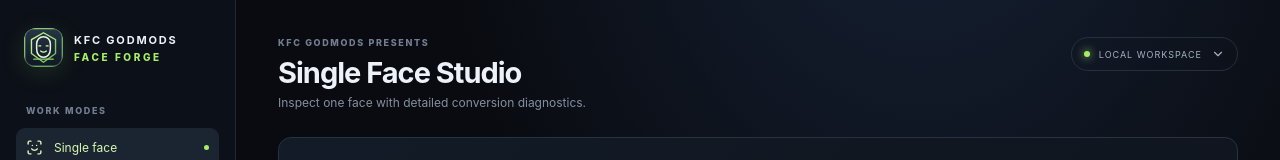
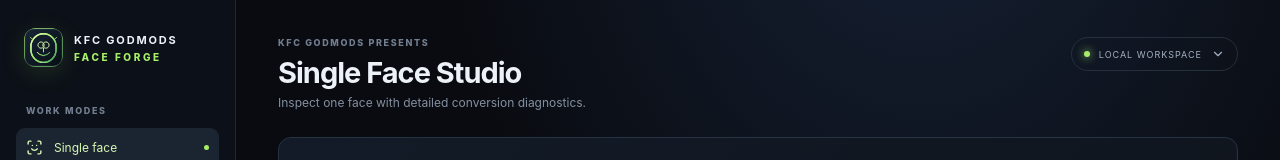
Before and after one commit to THEGODMODS/converter-, a React (Vite) app: page / in a window 1280 px wide. Shown: the top 160 px of the page. Built offline with nearby package versions, Linux system fonts and the light colour scheme.

Commit message:
fix: load original KFC GODMODS face mark from Vite public assets

```diff
--- a/app/App.tsx
+++ b/app/App.tsx
@@ -18,7 +18,7 @@ export default function App(){
  const runTextureLab=async()=>{setTextureBusy(true);setTextureResult("");try{const result=await window.faceForge.convertTextureFile(textureColorSpace);if(result)setTextureResult("Converted "+result.format+" "+result.width+"×"+result.height+" → "+result.destination);}catch(e){setTextureResult(e instanceof Error?e.message:"Texture conversion failed.");}finally{setTextureBusy(false);}};
  const directionLabel=useMemo(()=>direction==="pes2021-to-pes2017"?"NEW-GEN → CLASSIC":"CLASSIC → NEW-GEN",[direction]),activeCount=mode==="single"?(project?1:0):mode==="batch"?batch.length:library.length;
  return <div className="shell"><aside className="sidebar">
-  <div className="brand"><div className="brand-mark"><img src="./assets/face-forge-mark.svg" alt=""/></div><div><strong>KFC GODMODS</strong><span>FACE FORGE</span></div></div>
+  <div className="brand"><div className="brand-mark"><img src="/face-forge.svg" alt=""/></div><div><strong>KFC GODMODS</strong><span>FACE FORGE</span></div></div>
   <div className="side-label">WORK MODES</div>
   <button className={"nav-item "+(mode==="single"?"active":"")} onClick={()=>setMode("single")}><ScanFace size={17}/> Single face {mode==="single"&&<span className="nav-dot"/>}</button>
   <button className={"nav-item "+(mode==="batch"?"active":"")} onClick={()=>setMode("batch")}><Layers3 size={17}/> Batch converter {mode==="batch"&&<span className="nav-dot"/>}</button>
```
